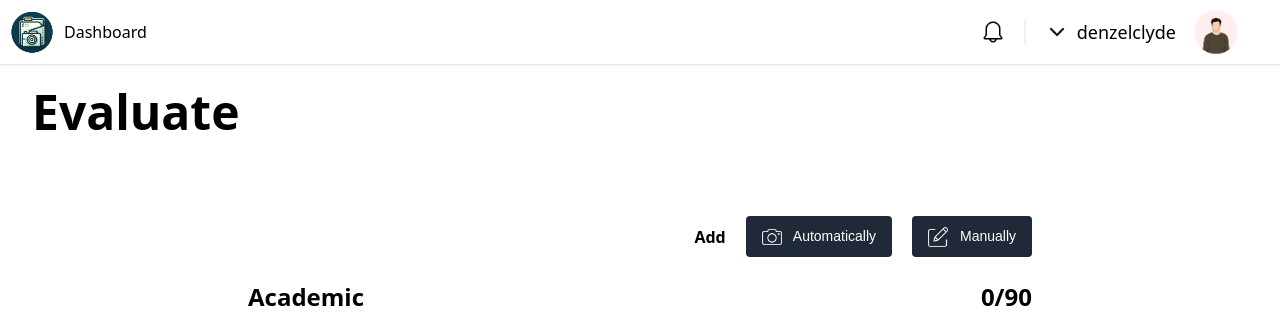
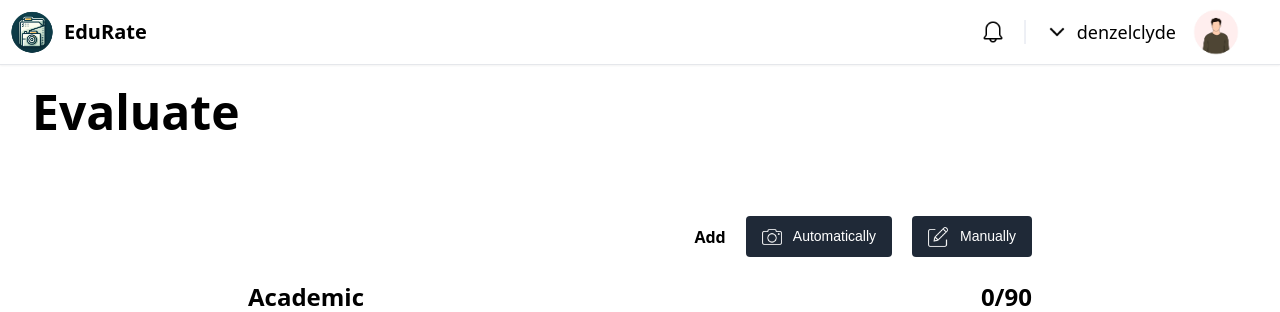
Before and after one commit to markrenan6564/plmfacultyevaluation, a Django app: page /evaluate/ in a window 1280 px wide. Shown: the top 312 px of the page. Run offline with Django 4.2, Linux system fonts and the light colour scheme; some libraries are stand-ins or nearby versions.

Commit message:
Fixed Header/Added colors

```diff
--- a/interface/views.py
+++ b/interface/views.py
@@ -1,6 +1,6 @@
 from django.shortcuts import render
 
-excluded_urls = ['home.html', 'signup.html']
+excluded_urls = ['homepage', 'signup']
 
 # Create your views here.
 def homepage(request):
--- a/theme/static_src/tailwind.config.js
+++ b/theme/static_src/tailwind.config.js
@@ -48,6 +48,7 @@ module.exports = {
                 'alice-blue' : '#E6F2FF',
                 'prussian-blue' : '#18314F',
                 'melon' : '#E9AFA3',
+                'beige': '#E2E8CE',
             },
         },
     },
--- a/theme/templates/base.html
+++ b/theme/templates/base.html
@@ -14,7 +14,7 @@
 		<!--Header PFP and Intro-->
 		<div class='flex items-center justify-between font-semiboldtext-lg'>
 		<a href="{% url 'interface:dashboard' %}"><img src="{% static 'images/edurateLogo.png' %}" class="w-16"></a>
-		<h1>Dashboard</h1>
+		<h1 class="text-xl font-bold">EduRate</h1>
 		</div>
 		<!--User Profile-->
 		<div class="flex gap-x-2 items-center mr-8 text-lg">
```
